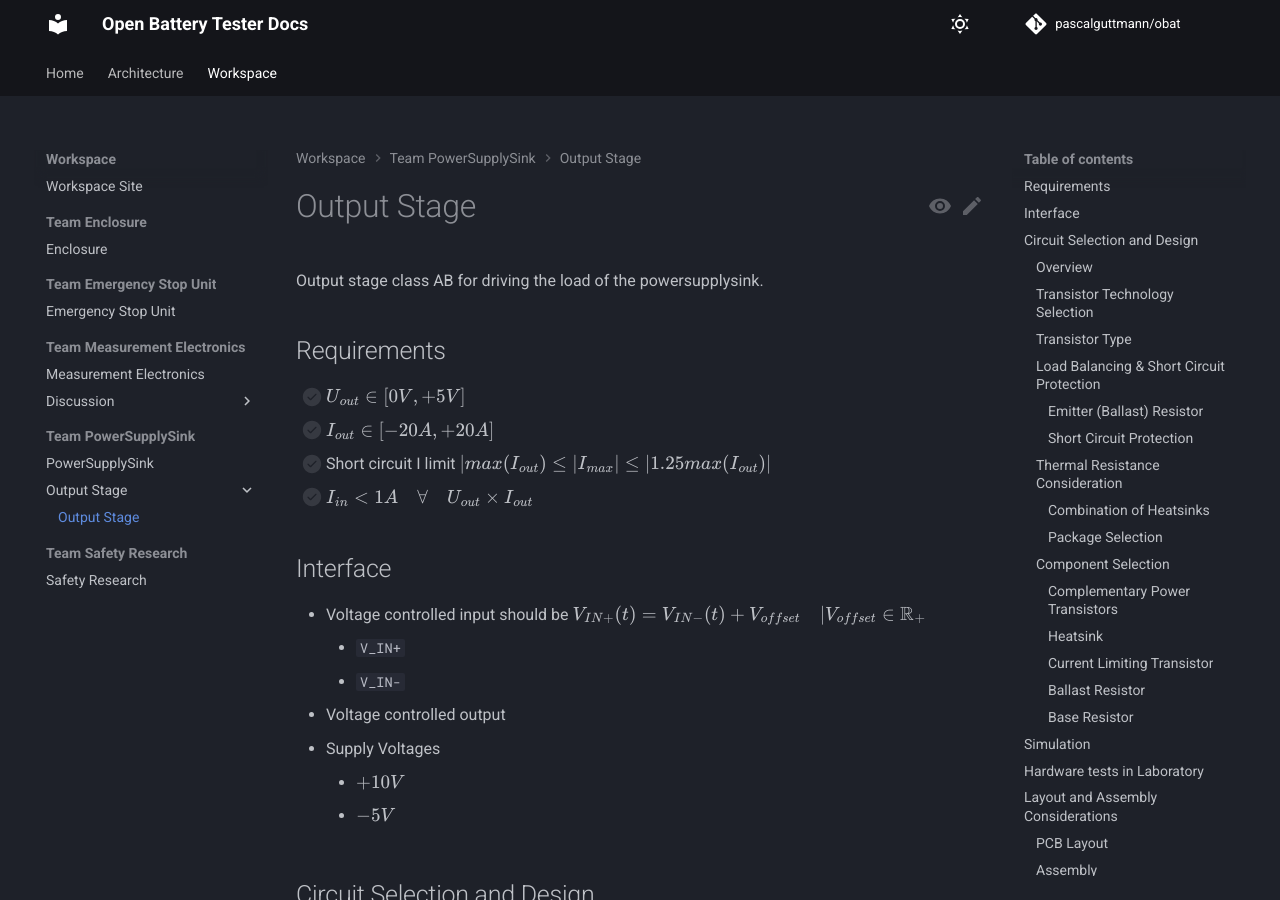
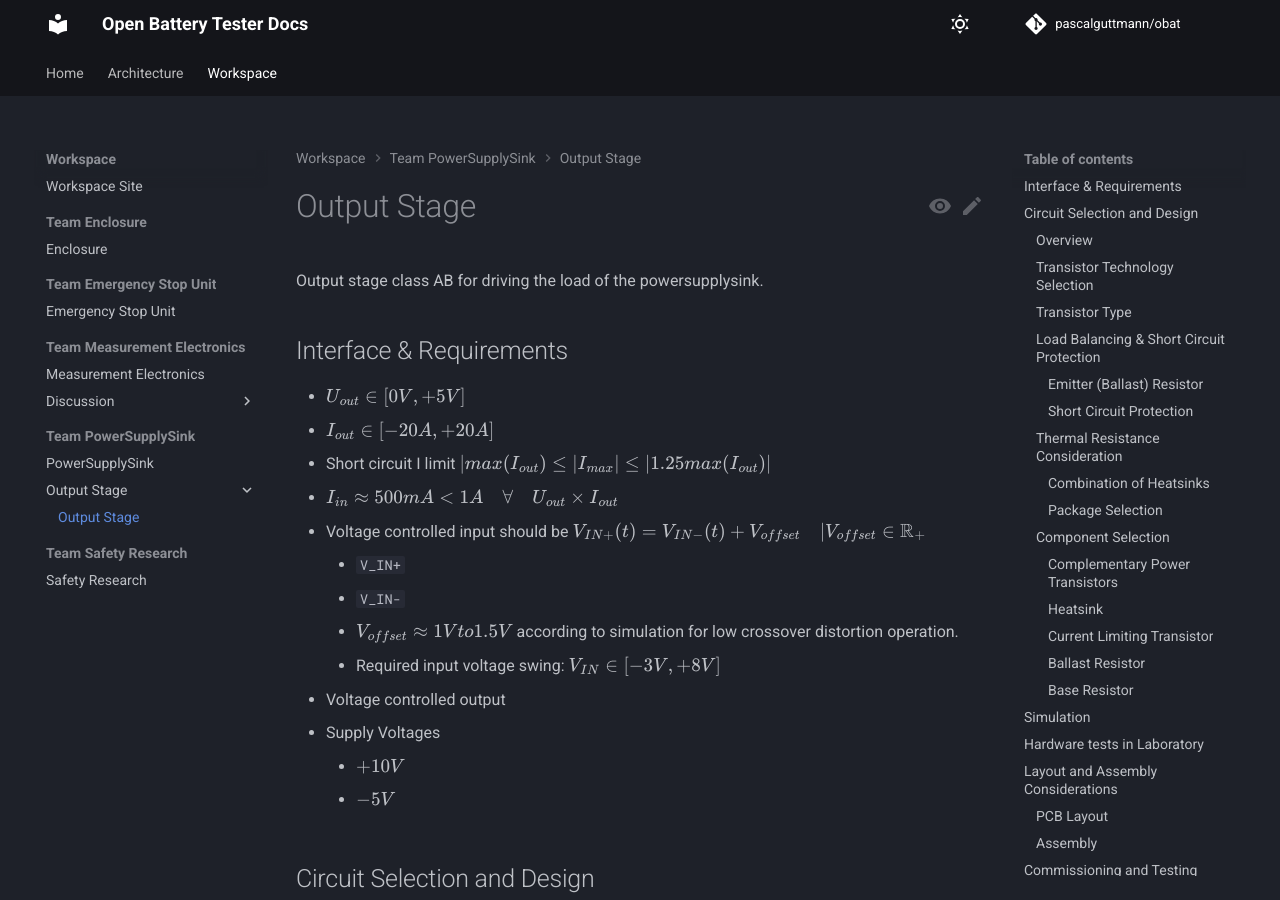
Before and after one commit to pascalguttmann/obat, an MkDocs documentation site: the page built from docs/workspace/pss/outstage/outstage.md, in a window 1280 px wide and 900 px high. Built offline with MkDocs 1.6.1 and Material for MkDocs 9.7.7, drawn with Linux system fonts in a browser that asks for light colours; comment, search, counter and statistics services are not loaded.

Commit message:
enhance pss/outstage interface description
join interface and requirements sections

```diff
--- a/docs/workspace/pss/outstage/outstage.md
+++ b/docs/workspace/pss/outstage/outstage.md
@@ -3,21 +3,20 @@ Output Stage
 
 Output stage class AB for driving the load of the powersupplysink.
 
-Requirements
-------------
+Interface & Requirements
+------------------------
 
-- [ ] $U_{out} \in [0V, +5V]$
-- [ ] $I_{out} \in [-20A, +20A]$
-- [ ] Short circuit I limit $| max(I_{out}) \leq |I_{max}| \leq |1.25 max(I_{out})|$
-- [ ] $I_{in} < 1A \quad \forall \quad U_{out} \times I_{out}$
-
-Interface
----------
-
+- $U_{out} \in [0V, +5V]$
+- $I_{out} \in [-20A, +20A]$
+- Short circuit I limit $| max(I_{out}) \leq |I_{max}| \leq |1.25 max(I_{out})|$
+- $I_{in} \approx 500mA < 1A \quad \forall \quad U_{out} \times I_{out}$
 - Voltage controlled input should be $V_{IN+} (t) = V_{IN-} (t) + V_{offset}
     \quad | V_{offset} \in \mathbb{R}_+$
     - `V_IN+`
     - `V_IN-`
+    - $V_{offset} \approx 1V to 1.5V$ according to simulation for low crossover
+        distortion operation.
+    - Required input voltage swing: $V_{IN} \in [-3V, +8V]$
 - Voltage controlled output
 - Supply Voltages
     - $+10V$
```
